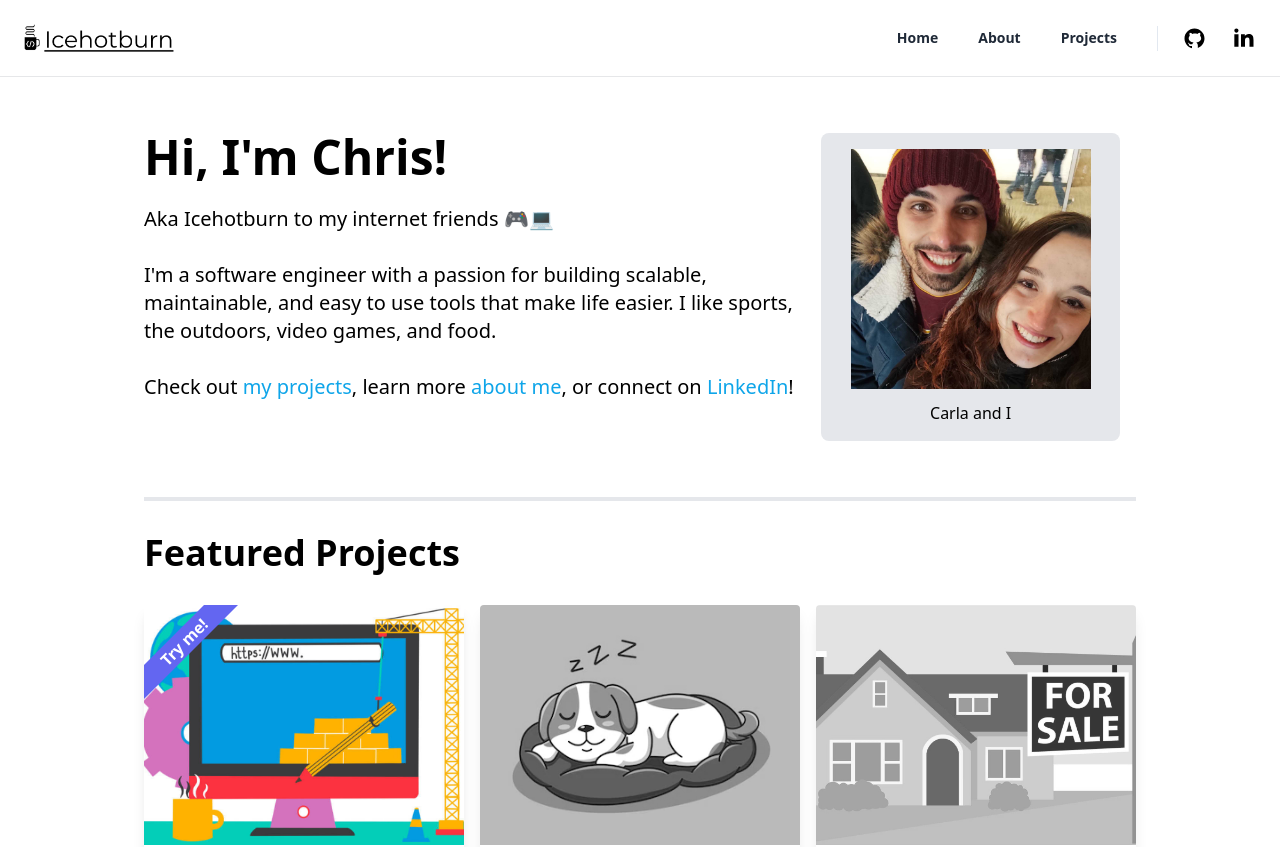
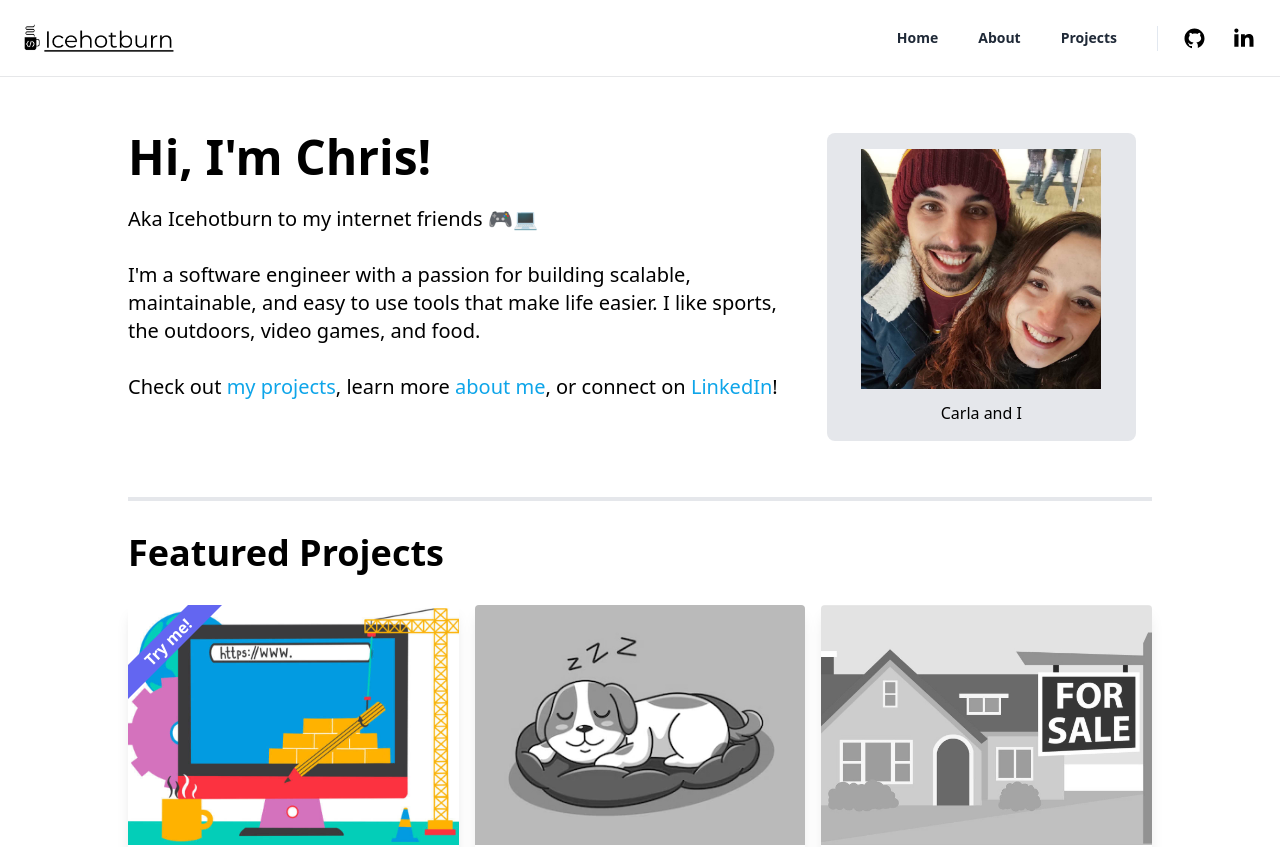
Before and after one commit to baumac/Icehotburn, a Vue app in the folder icehotburn.dev/: page / in a window 1280 px wide. Shown: the top 847 px of the page. Built offline with nearby package versions, Linux system fonts and the light colour scheme.

Commit message:
Add captioned image component

```diff
--- a/icehotburn.dev/src/App.vue
+++ b/icehotburn.dev/src/App.vue
@@ -6,7 +6,7 @@ import AppFooter from "./components/AppFooter.vue";
 
 <template>
   <NavBar />
-  <div class="min-h-screen max-w-screen-lg mx-auto p-4 md:pt-14">
+  <div class="min-h-screen max-w-screen-lg mx-auto p-4 md:p-0 md:pt-14">
     <RouterView />
   </div>
   <AppFooter />
--- a/icehotburn.dev/src/components/AboutSection.vue
+++ b/icehotburn.dev/src/components/AboutSection.vue
@@ -13,9 +13,9 @@ const showMoreInfo = props.isHeader ? ref(true) : ref(false);
 </script>
 <template>
   <div class="flex flex-col flex-1">
-    <div class="pt-4 flex justify-between border-b-4">
+    <div class="flex justify-between border-b-4">
       <h1 v-if="isHeader" class="text-5xl pb-6 font-bold">{{ title }}</h1>
-      <h2 v-else class="text-4xl mb-2 pb-2">{{ title }}</h2>
+      <h2 v-else class="text-4xl pt-4 mb-2 pb-2">{{ title }}</h2>
       <!-- Mobile showMore button -->
       <div @click="showMoreInfo = !showMoreInfo" class="md:hidden flex">
         <button
--- /dev/null
+++ b/icehotburn.dev/src/components/CaptionedImage.vue
@@ -0,0 +1,17 @@
+<script setup lang="ts">
+defineProps({
+  image: { type: String, required: true },
+  caption: { type: String, required: true },
+});
+</script>
+
+<template>
+  <div class="mx-4 py-4 text-center bg-gray-200 rounded-lg">
+    <img
+      class="m-auto h-60 object-contain"
+      :src="image"
+      alt="Photo of my family"
+    />
+    <h1 class="m-auto pt-3">{{ caption }}</h1>
+  </div>
+</template>
--- a/icehotburn.dev/src/views/HomeView.vue
+++ b/icehotburn.dev/src/views/HomeView.vue
@@ -1,5 +1,6 @@
 <script setup lang="ts">
 import ProjectCatalog from "../components/ProjectCatalog.vue";
+import CaptionedImage from "@/components/CaptionedImage.vue";
 </script>
 
 <template>
@@ -36,14 +37,7 @@ import ProjectCatalog from "../components/ProjectCatalog.vue";
     </div>
 
     <div class="p-4 md:p-0 hidden md:w-4/12 md:flex flex-col">
-      <div class="mx-4 py-4 text-center bg-gray-200 rounded-lg">
-        <img
-          class="m-auto h-60 object-contain"
-          src="/Family.jpg"
-          alt="Photo of my family"
-        />
-        <h1 class="m-auto pt-3">Carla and I</h1>
-      </div>
+      <CaptionedImage :image="'/Family.jpg'" :caption="'Carla and I'" />
     </div>
   </div>
   <div class="pb-8">
```
Also changed, not shown: icehotburn.dev/src/views/AboutView.vue (+10 -0 lines), 1 other file (tests, documents, lock files or other folders).
